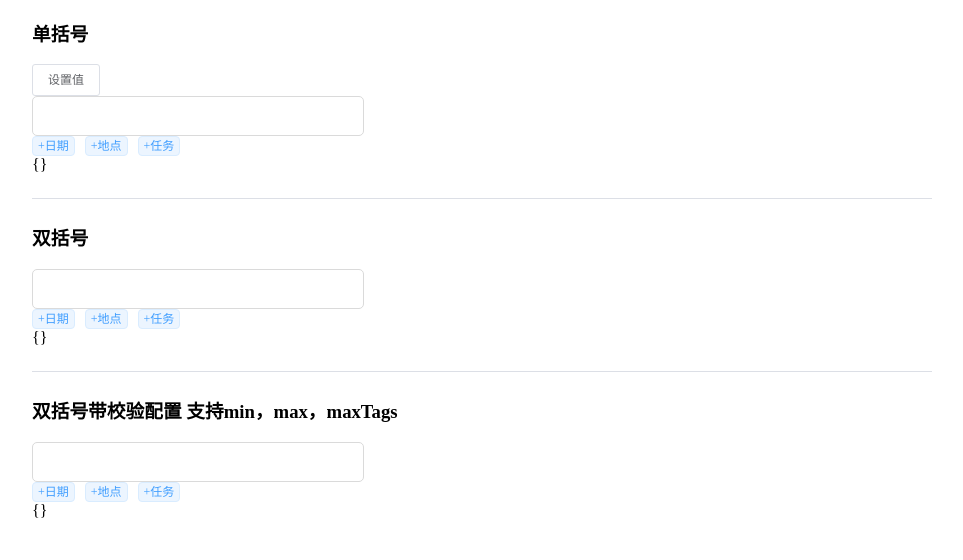
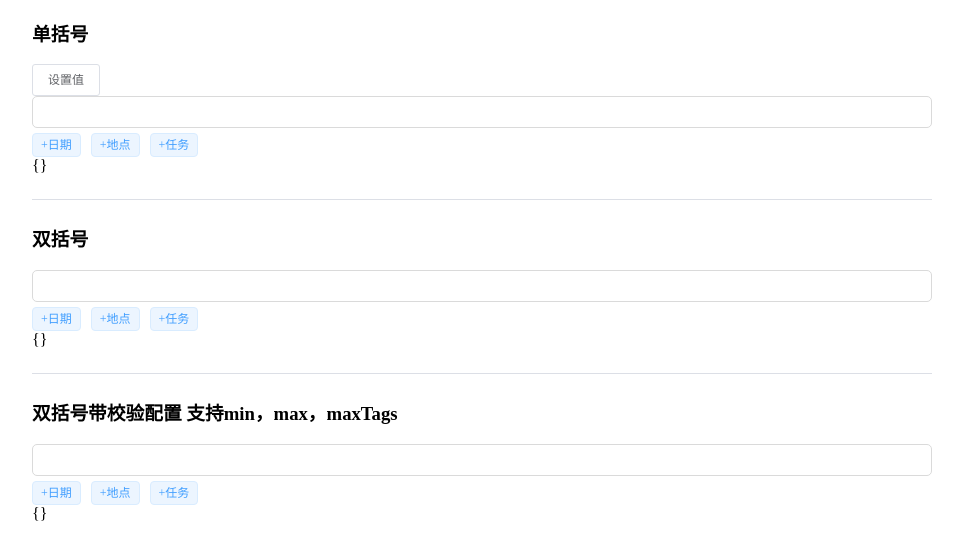
Before and after one commit to liushuaipeng/tagInput, a Vue app: page / in a window 1280 px wide. Shown: the top 560 px of the page, without its empty margins (158-1121 px from the left). Built offline with nearby package versions, Linux system fonts and the light colour scheme.

Commit message:
样式修改

```diff
--- a/src/components/tagInput.vue
+++ b/src/components/tagInput.vue
@@ -2,6 +2,7 @@
   <div class="tagInput">
     <input
       ref="tagInput"
+      class="tagInputInner"
       type="text"
       v-model="text"
       @click="handleClick"
@@ -9,15 +10,15 @@
       @select="handleSelect"
       @keydown="handleKeydown"
     />
-    <div>
-      <el-tag
+    <div class="tagInputTagsWrap">
+      <div
+        class="tagInputTag"
         v-for="item in tagconfig"
         :key="item.id"
         @click="addTag(item)"
-        size="mini"
       >
         +{{ item.name }}
-      </el-tag>
+      </div>
     </div>
   </div>
 </template>
@@ -295,20 +296,40 @@ export default {
 <style lang="less" scoped>
 .tagInput {
   display: inline-block;
-  input {
+  width: 100%;
+  .tagInputInner {
+    width: 100%;
     min-width: 300px;
+    box-sizing: border-box;
     background: transparent;
     border: 1px solid #dadada;
     padding: 0 15px;
     outline: none;
-    height: 38px;
-    line-height: 38px;
+    height: 32px;
+    line-height: 32px;
     border-radius: 5px;
     font-size: 16px;
   }
-  .el-tag {
-    margin-right: 10px;
-    cursor: pointer;
+  .tagInputTagsWrap {
+    margin-top: 5px;
+    font-size: 0;
+    .tagInputTag {
+      background-color: #ecf5ff;
+      display: inline-block;
+      height: 24px;
+      padding: 0 8px;
+      line-height: 22px;
+      font-size: 12px;
+      color: #409eff;
+      border: 1px solid #d9ecff;
+      border-radius: 4px;
+      box-sizing: border-box;
+      white-space: nowrap;
+      cursor: pointer;
+      &+.tagInputTag {
+        margin-left: 10px;
+      }
+    }
   }
 }
 </style>
```
